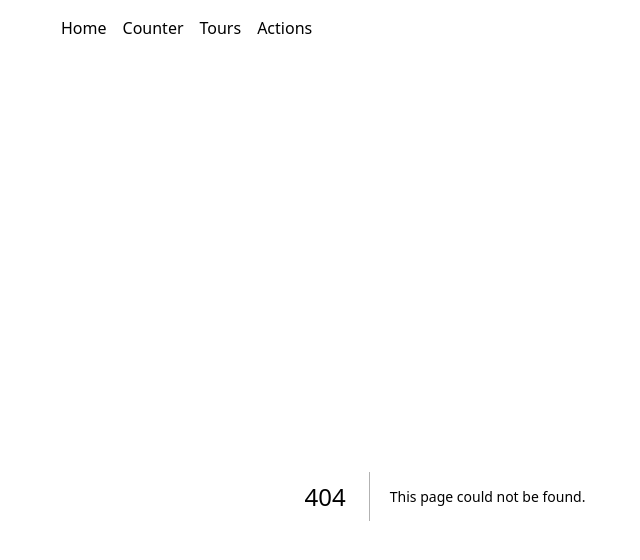
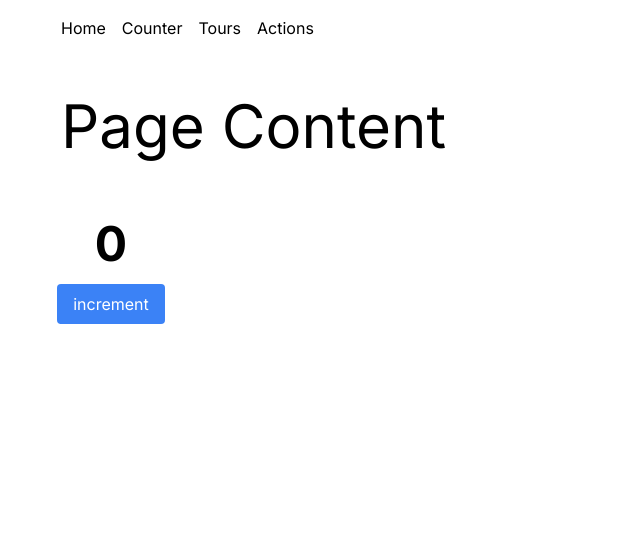
Before and after one commit to hbhangale3/nextjs-tutorial, a Next.js app: page /counter in a window 1280 px wide. Before the commit this address had no page. Shown: the top 560 px of the page, without its empty margins (195-835 px from the left). Built offline with nearby package versions, Linux system fonts and the light colour scheme.

Commit message:
Added Fetch functionality loaded fonts

```diff
--- /dev/null
+++ b/app/counter/page.tsx
@@ -0,0 +1,11 @@
+import Counter from '@/components/Counter';
+
+function CounterPage() {
+  return (
+    <section>
+      <h1 className='text-6xl mb-16'>Page Content</h1>
+      <Counter />
+    </section>
+  );
+}
+export default CounterPage;
--- a/app/layout.tsx
+++ b/app/layout.tsx
@@ -1,9 +1,19 @@
 import "./globals.css"
 import Navbar from "@/components/Navbar"
+import { Inter } from 'next/font/google';
+import type { Metadata } from 'next';
+
+const inter = Inter({ subsets: ['latin'] });
+
+export const metadata: Metadata = {
+  title: 'Next.js Project',
+  description: 'A Next.js project with TypeScript and TailwindCSS.',
+  keywords: 'Next.js, Typescript, TailwindCSS',
+};
 
 export default function RootLayout({children}:{children:React.ReactNode}){
   return <html lang='en'>
-    <body>
+    <body className={inter.className}>
       <Navbar />
       <main className="max-w-3xl mx-auto py-10">
       {children}
--- /dev/null
+++ b/app/tours/page.tsx
@@ -0,0 +1,26 @@
+import { secureHeapUsed } from "crypto";
+
+const url = 'https://www.course-api.com/react-tours-project';
+
+type Tour = {
+    id: string;
+    name: string;
+    info: string;
+    image: string;
+    price: string;
+  };
+
+  async function ToursPage(){
+    const response = await fetch(url);
+    const data: Tour[] = await response.json();
+    //console.log(data);
+
+    return <section>
+        <h1 className="text-3xl mb-4"> Tours</h1>
+        {data.map((tour)=>{
+            return <h2 key={tour.id}>{tour.name}</h2>
+        })}
+    </section>
+  }
+
+export default ToursPage;
--- /dev/null
+++ b/components/Counter.tsx
@@ -0,0 +1,20 @@
+'use client';
+
+import { useState } from 'react';
+
+function Counter() {
+  const [count, setCount] = useState(0);
+
+  return (
+    <div className='flex flex-col items-center w-[100px]'>
+      <p className='text-5xl font-bold'>{count}</p>
+      <button
+        onClick={() => setCount(count + 1)}
+        className='bg-blue-500 rounded text-white px-4 py-2 mt-4'
+      >
+        increment
+      </button>
+    </div>
+  );
+}
+export default Counter;
```
